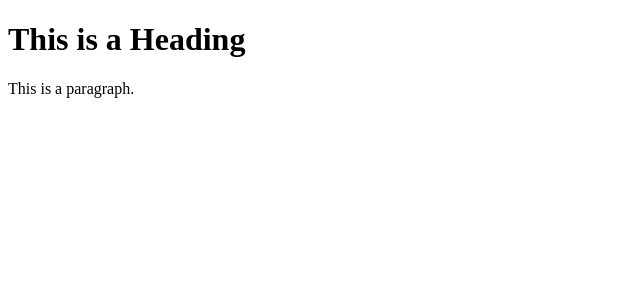
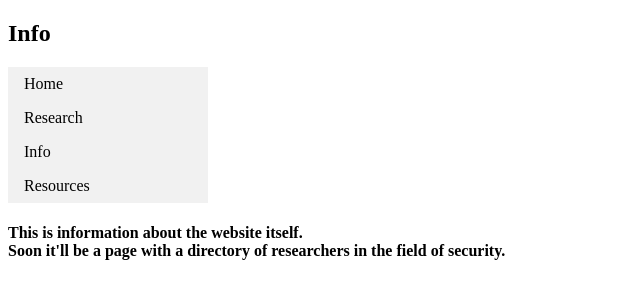
Before and after one commit to lost-in-cyberspace/cybersecurity-study, a plain HTML site: page cybersecurity_page/info.html in a window 1280 px wide. Shown: the whole page, without its empty margins (0-640 px from the left). Drawn offline with Linux system fonts and the light colour scheme.

Commit message:
Added a nav, text and organization.

```diff
--- a/cybersecurity_page/info.html
+++ b/cybersecurity_page/info.html
@@ -1,12 +1,52 @@
 <!DOCTYPE html>
 <html>
 <head>
-<title>Page Title</title>
-</head>
-<body>
+<style>
+ul {
+  list-style-type: none;
+  margin: 0;
+  padding: 0;
+  width: 200px;
+  background-color: #f1f1f1;
+}
 
-<h1>This is a Heading</h1>
-<p>This is a paragraph.</p>
+li a {
+  display: block;
+  color: #000;
+  padding: 8px 16px;
+  text-decoration: none;
+}
+
+/* Change the link color on hover */
+li a:hover {
+  background-color: #555;
+  color: white;
+}
+
+div{
+
+ border: 5px solid black;
+ padding-top: 30px;
+ padding-right: 30px;
+ padding-bottom: 30px;
+ padding-left: 30px;
+}
+
+}
+</style>
+
+<h2>Info</h2>
+
+<ul>
+  <li><a href="#home">Home</a></li>
+  <li><a href="#news">Research</a></li>
+  <li><a href="#contact">Info</a></li>
+  <li><a href="#about">Resources</a></li>
+</ul>
+
+<h4>This is information about the website itself.<br>
+Soon it'll be a page with a directory of researchers in the field of security.<br>
+</h4>
 
 </body>
 </html>
```
